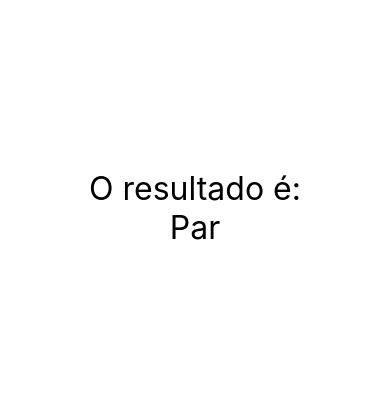
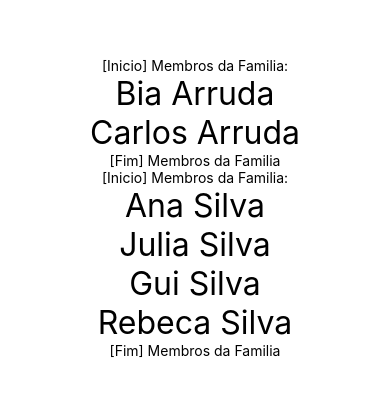
Before and after one commit to MDOBreno/RNAula02Exercicios, a React Native app: screen / in a window 390 px wide. Shown: the part 214-610 px from the top of the page. Built offline with nearby package versions, Linux system fonts and the light colour scheme.

Commit message:
- Secao03Aula38 - Conhecendo props.children

```diff
--- a/src/App.js
+++ b/src/App.js
@@ -14,7 +14,9 @@
 //                         <Text>Primeiro Componente!!!</Text>
 //                     </SafeAreaView>
 
-import ParImpar from './componentes/ParImpar'
+import Familia from './componentes/relacao/Familia'
+import Membro from './componentes/relacao/Membro'
+// import ParImpar from './componentes/ParImpar'
 // import Diferenciar from './componentes/Diferenciar'
 // import ContadorV2 from './componentes/contador/ContadorV2'
 // import Pai from './componentes/indireta/Pai'
@@ -33,8 +35,18 @@
 
 export default ()=> (
     <SafeAreaView style={style.App}>
+        <Familia>
+            <Membro nome="Bia" sobrenome="Arruda" />
+            <Membro nome="Carlos" sobrenome="Arruda" />
+        </Familia>
+        <Familia>
+            <Membro nome="Ana" sobrenome="Silva" />
+            <Membro nome="Julia" sobrenome="Silva" />
+            <Membro nome="Gui" sobrenome="Silva" />
+            <Membro nome="Rebeca" sobrenome="Silva" />
+        </Familia>
+        {/*
         <ParImpar num={2} />
-        {/*
         <Diferenciar />
         <ContadorV2 />
         <Pai />
--- /dev/null
+++ b/src/componentes/relacao/Familia.js
@@ -0,0 +1,18 @@
+import React from 'react'
+import { Text } from 'react-native'
+import Membro from './Membro'
+
+
+export default props => {
+    return (
+        <>
+            <Text>
+                [Inicio] Membros da Familia:
+            </Text>
+            {props.children}
+            <Text>
+                [Fim] Membros da Familia
+            </Text>
+        </>
+    )
+}
--- /dev/null
+++ b/src/componentes/relacao/Membro.js
@@ -0,0 +1,13 @@
+import React from 'react'
+import { SafeAreaView, Text } from 'react-native'
+import Estilo from '../estilo'
+
+
+export default props => {
+
+    return (
+        <Text style={Estilo.txtG}>
+            {props.nome} {props.sobrenome}
+        </Text>
+    )
+}
```
